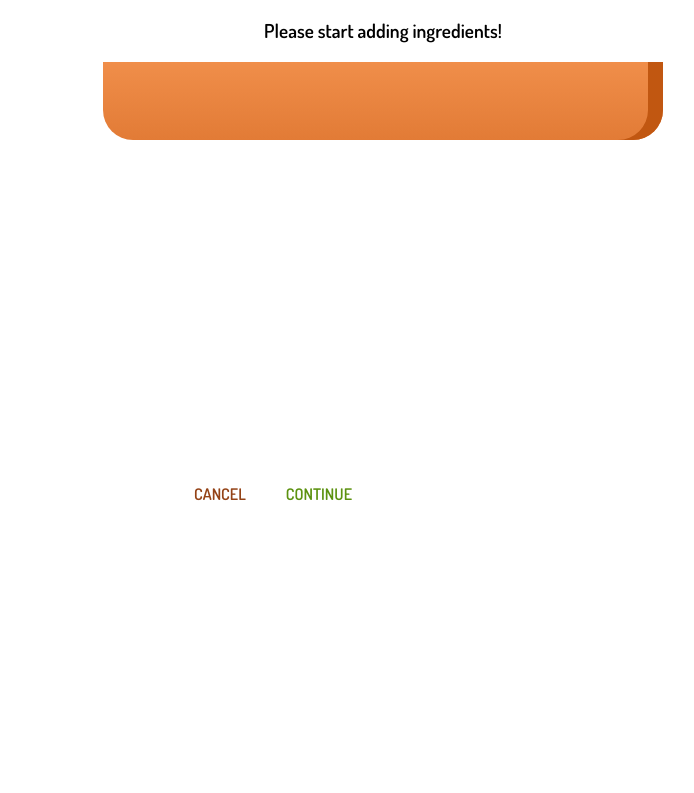
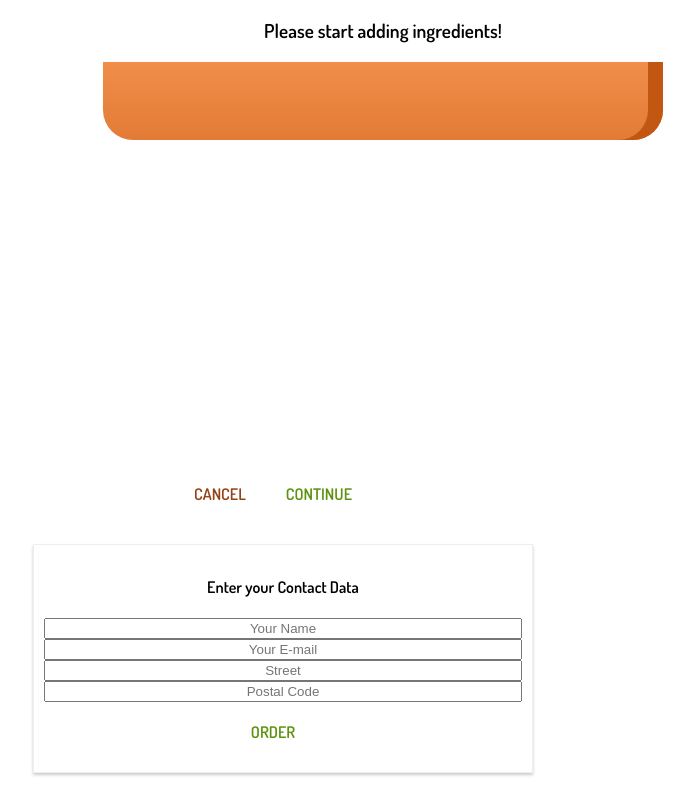
Before and after one commit to aleksandrgaranin/tasty-burger, a React (Create React App) app: page /chackout/contact-data in a window 1280 px wide. Shown: the part 270-1063 px from the top of the page, without its empty margins (357-1051 px from the left). Before the commit the page ends 800 px from the top, so only its background shows below. Built offline with nearby package versions, Linux system fonts and the light colour scheme.

Commit message:
Navigating to the Contact Data Component

```diff
--- /dev/null
+++ b/src/components/Order/CheckoutSummary/ContactData/ContactData.js
@@ -0,0 +1,32 @@
+import React, {Component} from 'react';
+import Button from '../../../UI/Button/Button'
+import classes from './ContactData.module.css'
+
+
+class ContactData extends Component {
+    state = {
+        name: '',
+        email: '',
+        address: {
+            street: '',
+            postalCode: ''
+        }
+    }
+    render () {
+        return (
+            <div className={classes.ContactData}>
+                <h4>Enter your Contact Data</h4>
+                <form className={classes.Form}>
+                    <input className={classes.Input}type="text" name="name" placeholder="Your Name"/>
+                    <input className={classes.Input}type="email" name="email" placeholder="Your E-mail"/>
+                    <input className={classes.Input}type="text" name="street" placeholder="Street"/>
+                    <input className={classes.Input}type="text" name="postal" placeholder="Postal Code"/>
+                    <Button btnType="Success">ORDER</Button>
+                </form>
+            </div>
+        )
+    }
+}
+
+
+export default ContactData;
--- /dev/null
+++ b/src/components/Order/CheckoutSummary/ContactData/ContactData.module.css
@@ -0,0 +1,26 @@
+.ContactData {
+    margin: 20px auto;
+    width: 80%;
+    text-align: center;
+    box-shadow: 0 2px 3px #ccc;
+    border: 1px solid #eee;
+    padding: 10px;
+    box-sizing: border-box;
+}
+
+.Input{
+    display: block;
+    text-align: center;
+
+}
+
+.Form {
+    display: flex;
+    flex-flow: column;
+}
+
+@media (min-width: 600px) {
+    .ContactData {
+        width: 500px;
+    }
+}
--- a/src/containers/Checkout/Checkout.js
+++ b/src/containers/Checkout/Checkout.js
@@ -1,5 +1,8 @@
 import React, { Componemt } from 'react';
+import { Route } from 'react-router-dom';
+
 import CheckoutSummary from '../../components/Order/CheckoutSummary/CheckoutSummary';
+import ContactData from '../../components/Order/CheckoutSummary/ContactData/ContactData';
 
 const { Component } = require("react");
 
@@ -39,6 +42,7 @@
                 ingredients={this.state.ingredients}
                 checkoutCanceled={this.checkoutCanceledHandler}
                 checkoutContinued={this.checkoutContinuedHandler}/>
+                <Route path={this.props.match.path + '/contact-data'} component={ContactData}/>
             </div>
 
         );
```
